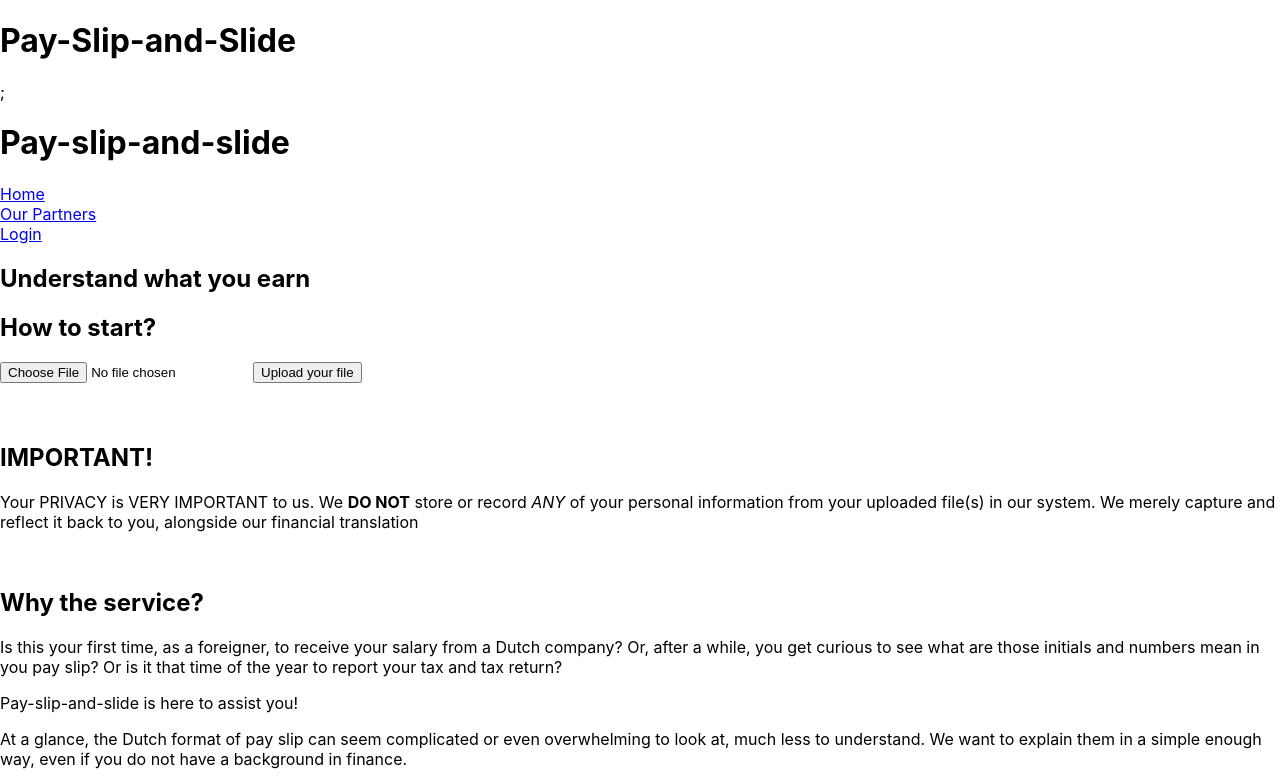
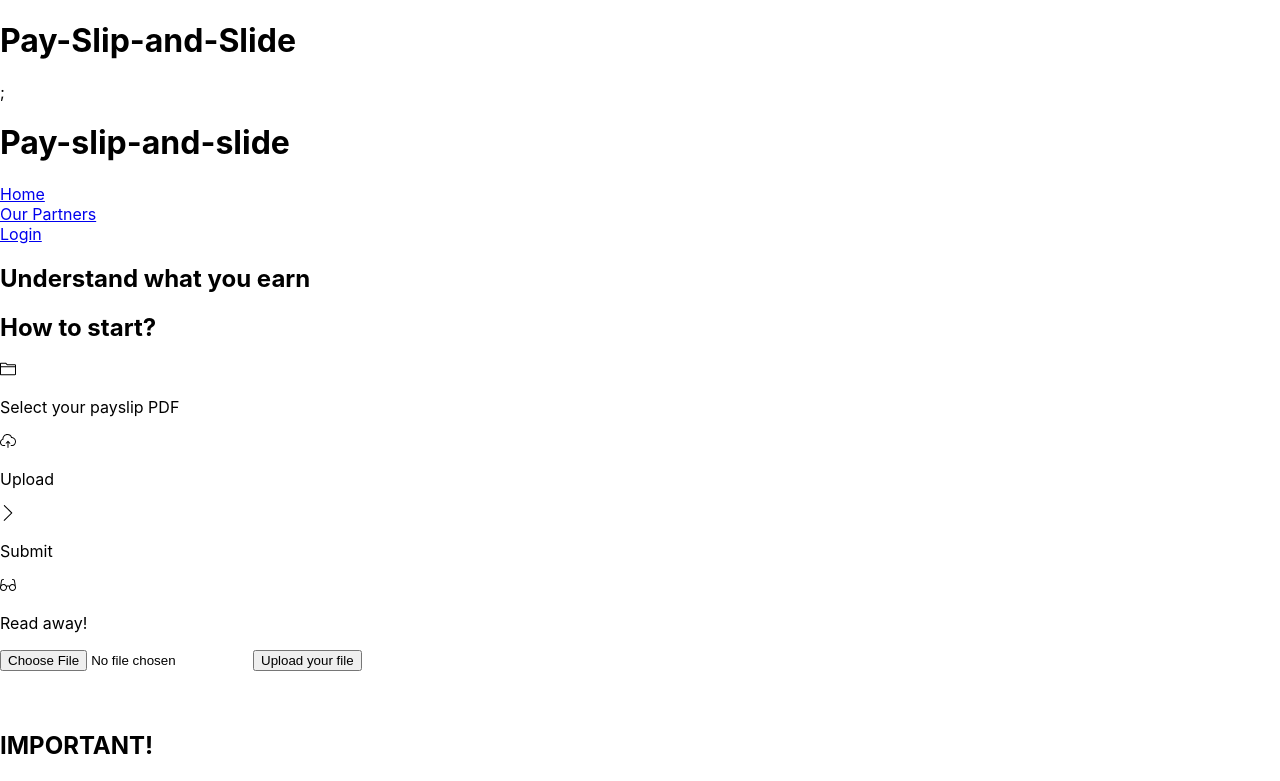
Before and after one commit to aisyafia/FinWise-Front-End, a React (Create React App) app: page / in a window 1280 px wide. Shown: the top 781 px of the page. Built offline with nearby package versions, Linux system fonts and the light colour scheme.

Commit message:
fix homepage

```diff
--- a/src/pages/HomePage.js
+++ b/src/pages/HomePage.js
@@ -1,3 +1,9 @@
+import {
+  SlFolderAlt,
+  SlCloudUpload,
+  SlArrowRight,
+  SlEyeglass,
+} from "react-icons/sl";
 import { InputField } from "../components";
 
 const HomePage = () => {
@@ -8,6 +14,26 @@ const HomePage = () => {
       <h2>Understand what you earn</h2>
       <div>
         <h2>How to start?</h2>
+        <div>
+          <SlFolderAlt />
+          <br />
+          <p>Select your payslip PDF</p>
+        </div>
+        <div>
+          <SlCloudUpload />
+          <br />
+          <p>Upload</p>
+        </div>
+        <div>
+          <SlArrowRight />
+          <br />
+          <p>Submit</p>
+        </div>
+        <div>
+          <SlEyeglass />
+          <br />
+          <p>Read away!</p>
+        </div>
         <InputField />
       </div>
       <br />
```
